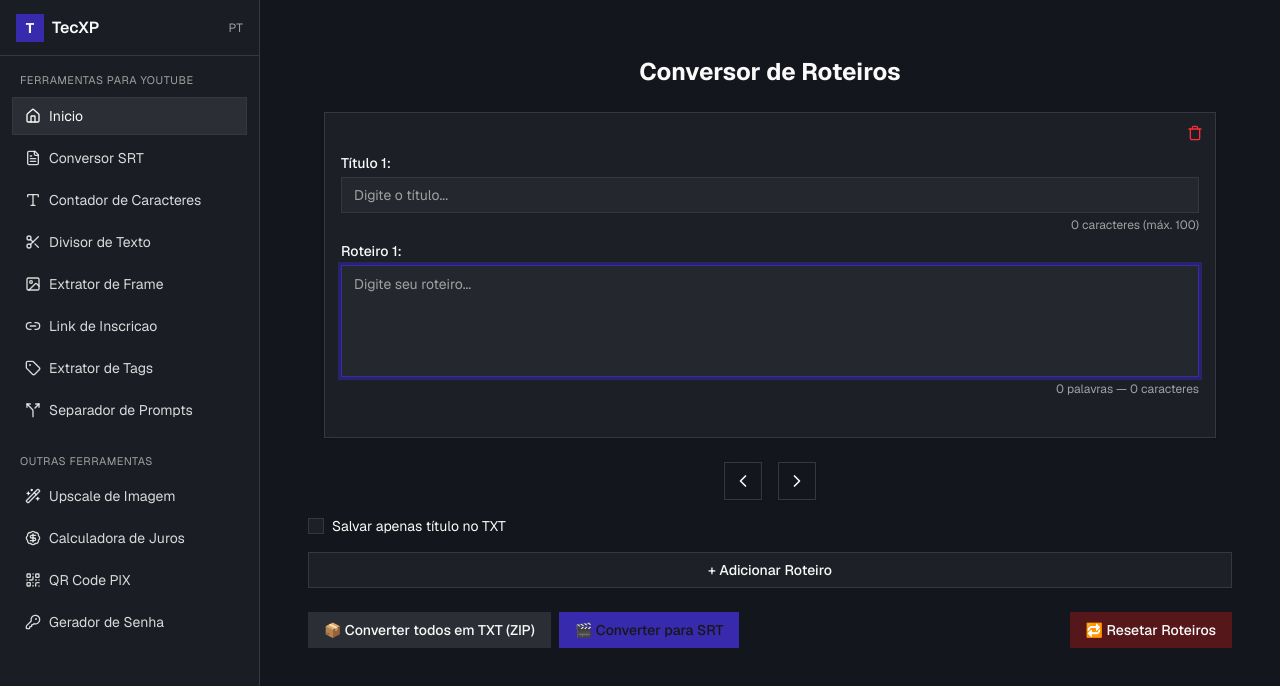
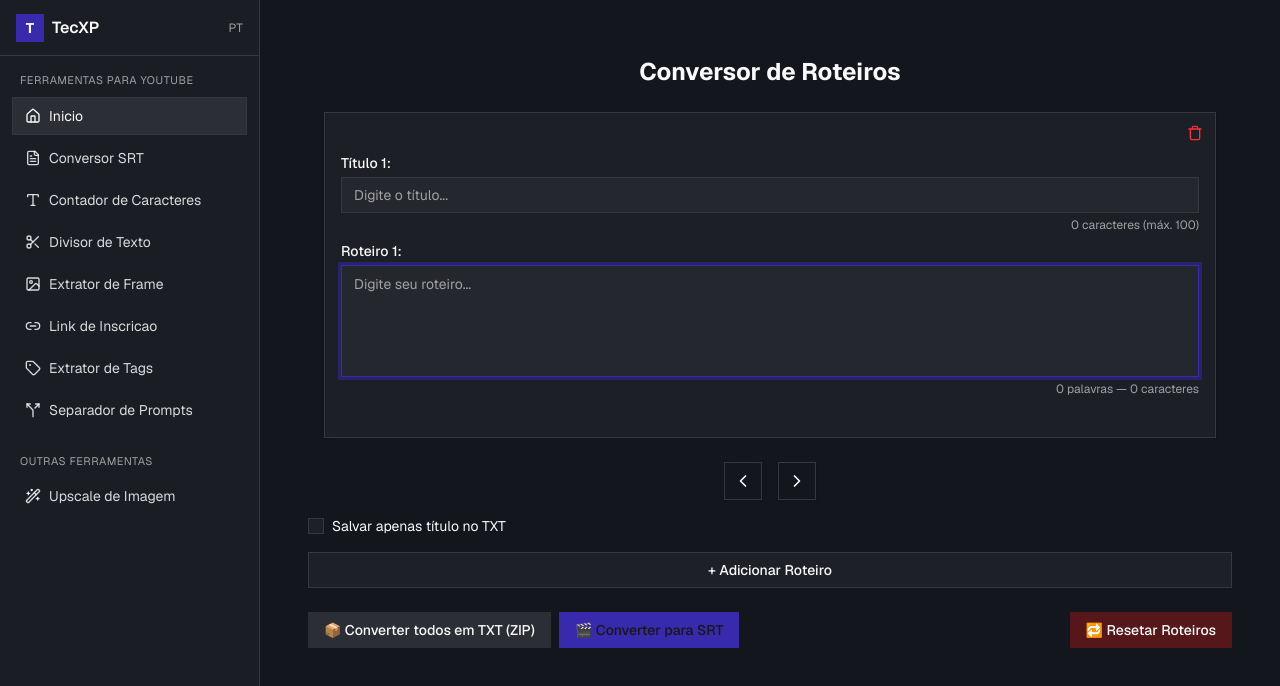
Before and after one commit to willianguerra/scriptly, a Next.js app: page / in a window 1280 px wide. Shown: the top 686 px of the page. Built offline with nearby package versions, Linux system fonts and the light colour scheme.

Commit message:
Adopt shadcn theme tokens and app shell layout

```diff
--- a/src/components/tecxp-shell.tsx
+++ b/src/components/tecxp-shell.tsx
@@ -12,9 +12,6 @@ import {
   Link2,
   Tag,
   Wand2,
-  BadgeDollarSign,
-  QrCode,
-  KeyRound,
   Split,
 } from "lucide-react";
 import { cn } from "@/lib/utils";
@@ -36,9 +33,6 @@ const mainTools = [
 
 const secondaryTools = [
   { href: "/upscaleimage", label: "Upscale de Imagem", icon: Wand2 },
-  { href: "/juros", label: "Calculadora de Juros", icon: BadgeDollarSign },
-  { href: "/pix", label: "QR Code PIX", icon: QrCode },
-  { href: "/senha", label: "Gerador de Senha", icon: KeyRound },
 ];
 
 export default function TecxpShell({ children }: TecxpShellProps) {
```
